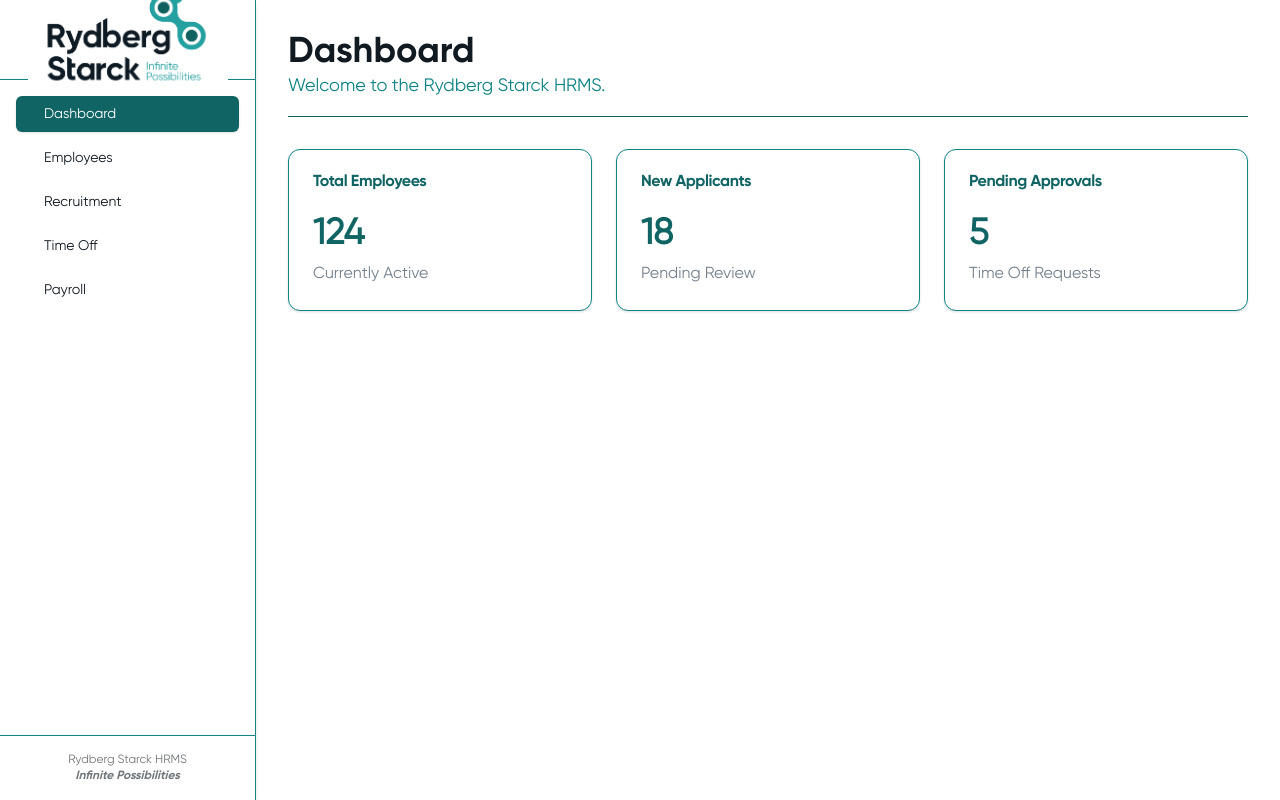
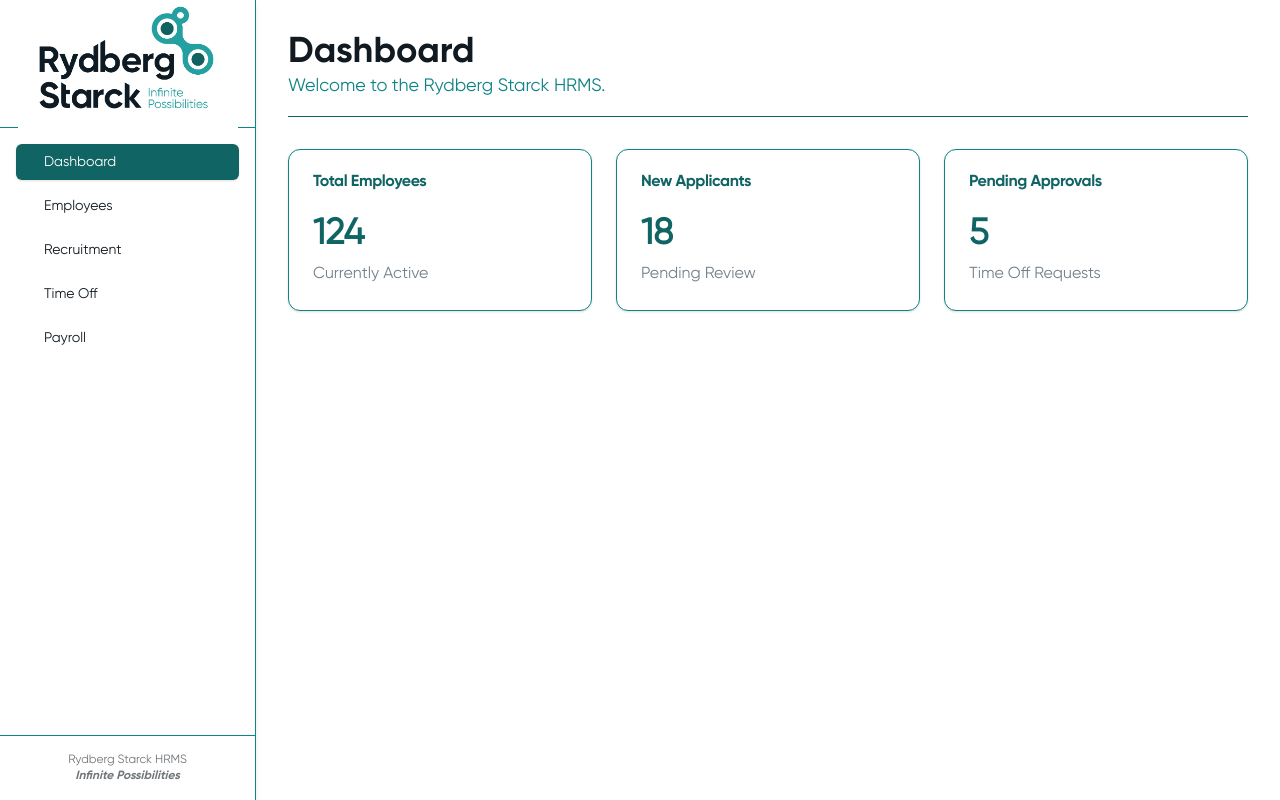
Before and after one commit to BenChapuma/rsl-portal, a Next.js app: page / in a window 1280 px wide. Built offline with nearby package versions, Linux system fonts and the light colour scheme.

Commit message:
rs logo positioning fixed

```diff
--- a/components/Sidebar.tsx
+++ b/components/Sidebar.tsx
@@ -19,14 +19,14 @@ export function Sidebar() {
   return (
     <div className="flex flex-col h-full w-64 border-r border-border bg-white shadow-md">
 
-      {/* Brand Logo Area */}
-      <div className="p-4 border-b border-border flex items-center justify-center h-20">
-        {/* Placeholder for Rydberg Starck Logo (assuming rs-logo.png in public) */}
+      {/* Brand Logo Area - FIXED: Increased height to h-32 and adjusted image dimensions */}
+      {/* h-32 provides 8rem (128px) of vertical space, which should be sufficient */}
+      <div className="p-2 border-b border-border flex items-center justify-center h-32">
         <Image
-          src="/Rydberg-Starck-Logo.png" // Ensure this path matches your logo file in /public
+          src="/rs-logo.png"
           alt="Rydberg Starck Logo"
-          width={200} // Adjust size as needed
-          height={50} // Adjust size as needed
+          width={220}
+          height={100} // Increased height to utilize the new container space
           priority
         />
       </div>
@@ -37,20 +37,16 @@ export function Sidebar() {
           const isActive = pathname === item.href;
 
           return (
-            // FIX: Removed legacyBehavior and passHref. Link now wraps the Button directly.
             <Link
               key={item.name}
               href={item.href}
-              className="block w-full" // Added 'block w-full' to make the Link container fill the space
+              className="block w-full"
             >
-              {/* Button is now the direct child of Link */}
               <Button
                 variant={isActive ? 'default' : 'ghost'}
                 className={`w-full justify-start font-sans font-normal transition-colors duration-200
                   ${isActive
-                    // Active link uses primary color (Dark Teal)
                     ? 'bg-primary text-primary-foreground hover:bg-rs-teal-light'
-                    // Inactive link uses dark text (rs-dark) and hovers with a light teal accent
                     : 'text-rs-dark hover:bg-rs-teal-light/20'
                   }`
                 }
```
Also changed, not shown: public/rs-logo.png (renamed from public/Rydberg-Starck-Logo.png).
